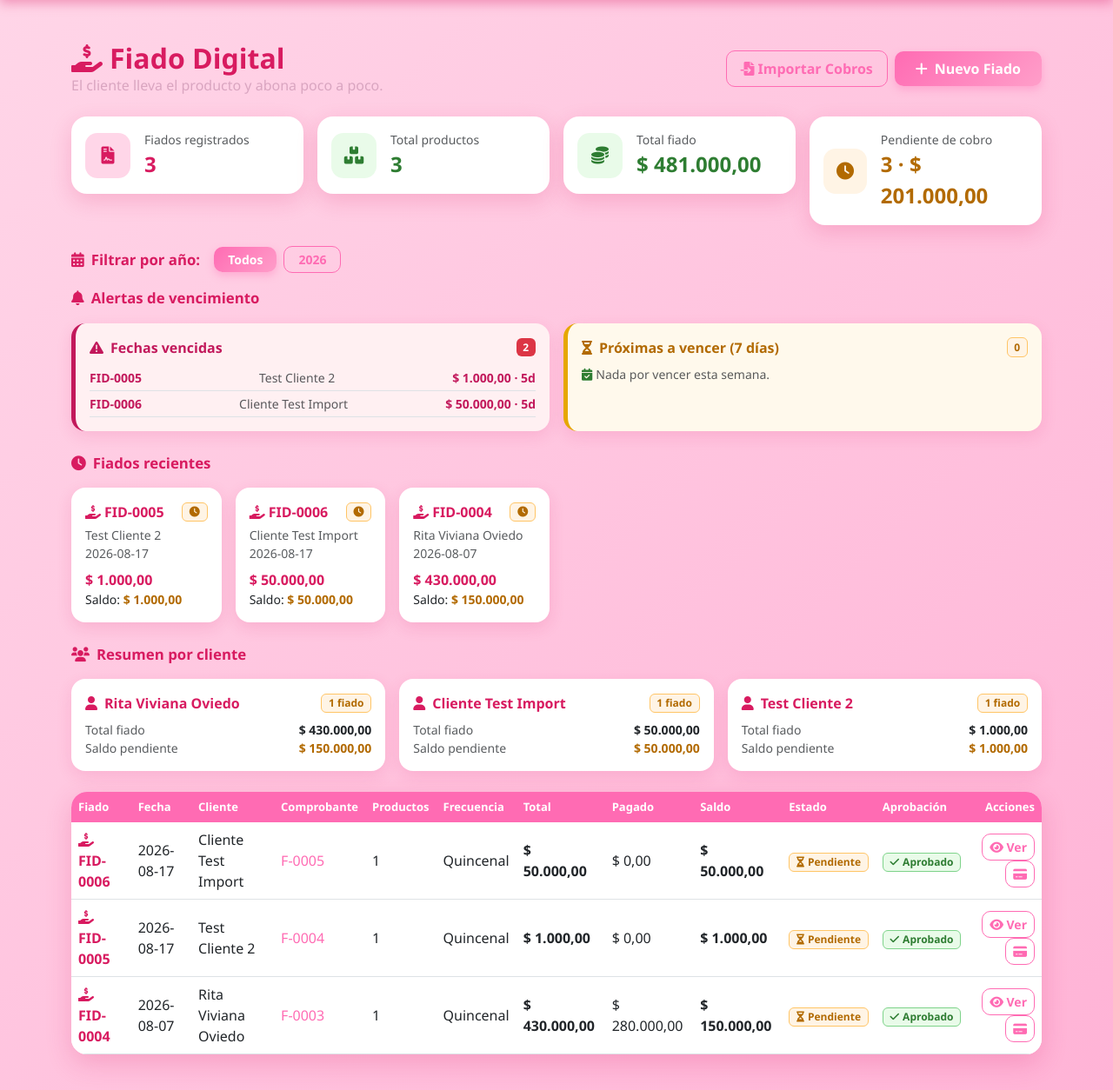
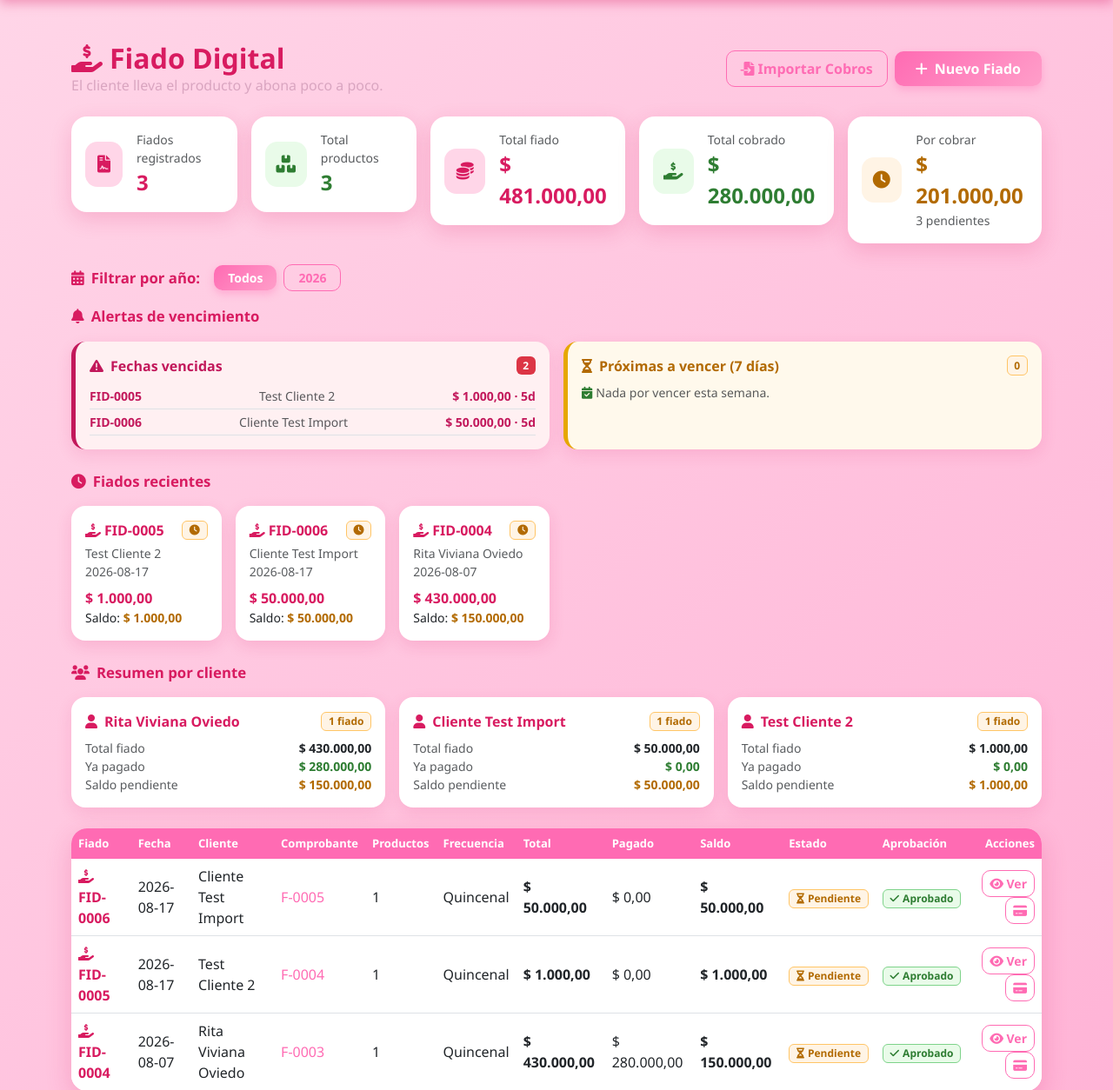
Before and after one commit to angielorenagiraldogarces5-lab/Variedades-angie, a Flask app: page /fiados in a window 1280 px wide. Shown: the part 51-1305 px from the top of the page at 87% size. Run offline with Flask 3, Linux system fonts and the light colour scheme; the visitor is signed in with stand-in values (Sample User, id 1); some libraries are stand-ins or nearby versions.

Commit message:
Feat fiados: cuentas automaticas de pagos y saldo - monto por cuota, barra de progreso, saldo restante por abono y total cobrado

```diff
--- a/routes/fiados.py
+++ b/routes/fiados.py
@@ -63,10 +63,11 @@ def _resumen_por_cliente(fiados):
         nombre = f.get("cliente", {}).get("nombre", "Sin nombre")
         r = resumen.setdefault(
             nombre,
-            {"nombre": nombre, "fiados": 0, "total": 0.0, "saldo": 0.0},
+            {"nombre": nombre, "fiados": 0, "total": 0.0, "pagado": 0.0, "saldo": 0.0},
         )
         r["fiados"] += 1
         r["total"] = round(r["total"] + float(f.get("total", 0)), 2)
+        r["pagado"] = round(r["pagado"] + float(f.get("total_pagado", 0)), 2)
         r["saldo"] = round(r["saldo"] + float(f.get("saldo_pendiente", 0)), 2)
     return sorted(resumen.values(), key=lambda r: r["saldo"], reverse=True)
 
@@ -250,6 +251,7 @@ def ver(numero):
         "fiado.html",
         fiado=fiado,
         factura=factura,
+        cuentas=fiados_store.resumen_cuentas(fiado),
         fecha_hoy=ahora().strftime("%Y-%m-%d"),
     )
 
@@ -282,6 +284,7 @@ def tarjeta(numero):
     return render_template(
         "tarjeta_cobro.html",
         fiado=fiado,
+        cuentas=fiados_store.resumen_cuentas(fiado),
         ciudad="Mendoza",
         dias_pago=dias_pago,
         fecha_hoy=ahora().strftime("%Y-%m-%d"),
@@ -400,7 +403,7 @@ def reestructurar(numero):
         flash("El pago inicial cubre toda la deuda. No hay nada que reestructurar.", "danger")
         return redirect(url_for("fiados.ver", numero=numero))
 
-    factura = facturas_store.load_fiados().get(fiado.get("factura_origen"))
+    factura = facturas_store.load_facturas().get(fiado.get("factura_origen"))
     if not factura:
         factura = {
             "numero": fiado.get("factura_origen", ""),
--- a/routes/fiados_store.py
+++ b/routes/fiados_store.py
@@ -27,7 +27,10 @@ def _guardar_json(path, datos):
 
 
 def load_fiados():
-    return _leer_json(DATA_FILE, {})
+    fiados = _leer_json(DATA_FILE, {})
+    for f in fiados.values():
+        _recalcular_totales(f)
+    return fiados
 
 
 def save_fiados(fiados):
@@ -71,12 +74,75 @@ def _generar_fechas_ruta(inicio, frecuencia):
 
 
 def _recalcular_totales(fiado):
+    total = round(float(fiado.get("total", 0)), 2)
     total_pagado = round(
         sum(float(a.get("monto", 0)) for a in fiado.get("abonos", [])), 2
     )
+    fiado["total"] = total
     fiado["total_pagado"] = total_pagado
-    fiado["saldo_pendiente"] = round(float(fiado.get("total", 0)) - total_pagado, 2)
+    fiado["saldo_pendiente"] = round(total - total_pagado, 2)
     fiado["estado"] = "Pagado" if fiado["saldo_pendiente"] <= 0 else "Pendiente"
+
+    fechas_ruta = fiado.get("fechas_ruta", [])
+    if fechas_ruta:
+        fiado["monto_cuota"] = round(total / len(fechas_ruta), 2)
+    elif "monto_cuota" not in fiado:
+        fiado["monto_cuota"] = total
+
+
+def _parsear_fecha_store(valor):
+    try:
+        return date.fromisoformat(valor or "")
+    except (TypeError, ValueError):
+        return None
+
+
+def resumen_cuentas(fiado):
+    """Calcula automáticamente las cuentas del fiado: pagado, saldo,
+    monto por cuota, cuotas cobradas/pendientes y próxima fecha de cobro."""
+    total = round(float(fiado.get("total", 0)), 2)
+    abonos = fiado.get("abonos", [])
+    total_pagado = round(sum(float(a.get("monto", 0)) for a in abonos), 2)
+    saldo = max(round(total - total_pagado, 2), 0.0)
+
+    fechas_ruta = fiado.get("fechas_ruta", [])
+    cuotas_total = len(fechas_ruta)
+    monto_cuota = round(total / cuotas_total, 2) if cuotas_total else total
+
+    cobradas = [fr for fr in fechas_ruta if fr.get("cobrado")]
+    pendientes = [fr for fr in fechas_ruta if not fr.get("cobrado")]
+
+    hoy = date.today()
+    proxima = None
+    for fr in pendientes:
+        fecha = _parsear_fecha_store(fr.get("fecha"))
+        if fecha and fecha >= hoy:
+            proxima = {
+                "fecha": fr.get("fecha"),
+                "dias": (fecha - hoy).days,
+                "vencida": False,
+            }
+            break
+    if proxima is None and pendientes:
+        fecha = _parsear_fecha_store(pendientes[0].get("fecha"))
+        proxima = {
+            "fecha": pendientes[0].get("fecha"),
+            "dias": (hoy - fecha).days if fecha else None,
+            "vencida": True,
+        }
+
+    return {
+        "total": total,
+        "cantidad_abonos": len(abonos),
+        "total_pagado": total_pagado,
+        "saldo_pendiente": saldo,
+        "porcentaje_pagado": min(round(total_pagado * 100 / total, 1), 100.0) if total > 0 else 100.0,
+        "monto_cuota": monto_cuota,
+        "cuotas_total": cuotas_total,
+        "cuotas_cobradas": len(cobradas),
+        "cuotas_pendientes": len(pendientes),
+        "proxima_cuota": proxima,
+    }
 
 
 def crear_fiado(fecha, factura, frecuencia, fecha_inicio, vendedor,
@@ -85,6 +151,7 @@ def crear_fiado(fecha, factura, frecuencia, fecha_inicio, vendedor,
     inicio = datetime.strptime(fecha_inicio, "%Y-%m-%d").date()
 
     fechas_ruta = _generar_fechas_ruta(inicio, frecuencia)
+    n_cuotas = len(fechas_ruta)
 
     fiado = {
         "numero": generar_numero(),
@@ -96,6 +163,7 @@ def crear_fiado(fecha, factura, frecuencia, fecha_inicio, vendedor,
         "frecuencia": frecuencia,
         "fecha_inicio": fecha_inicio,
         "fechas_ruta": fechas_ruta,
+        "monto_cuota": round(total / n_cuotas, 2) if n_cuotas else total,
         "abonos": [],
         "total_pagado": 0.0,
         "saldo_pendiente": total,
--- a/templates/fiados.html
+++ b/templates/fiados.html
@@ -69,6 +69,7 @@
 
         {% set total_fiados = fiados|length %}
         {% set total_monto = fiados.values()|sum(attribute='total') %}
+        {% set total_cobrado = fiados.values()|sum(attribute='total_pagado') %}
         {% set pendientes = fiados.values()|selectattr('estado', 'equalto', 'Pendiente')|list %}
         {% set monto_pendiente = pendientes|sum(attribute='saldo_pendiente') %}
         {% set total_productos_list = [] %}
@@ -80,7 +81,7 @@
         {% set total_productos = total_productos_list|sum %}
 
         <div class="row g-3 mb-4">
-            <div class="col-md-3">
+            <div class="col-6 col-md">
                 <div class="card stat-card p-3 d-flex flex-row align-items-center">
                     <div class="stat-icon me-3" style="background:#ffd6e8; color:#d81b60;"><i class="fas fa-file-contract"></i></div>
                     <div>
@@ -89,7 +90,7 @@
                     </div>
                 </div>
             </div>
-            <div class="col-md-3">
+            <div class="col-6 col-md">
                 <div class="card stat-card p-3 d-flex flex-row align-items-center">
                     <div class="stat-icon me-3" style="background:#e9fbe9; color:#2e7d32;"><i class="fas fa-boxes"></i></div>
                     <div>
@@ -98,21 +99,31 @@
                     </div>
                 </div>
             </div>
-            <div class="col-md-3">
+            <div class="col-6 col-md">
                 <div class="card stat-card p-3 d-flex flex-row align-items-center">
-                    <div class="stat-icon me-3" style="background:#e9fbe9; color:#2e7d32;"><i class="fas fa-coins"></i></div>
+                    <div class="stat-icon me-3" style="background:#ffd6e8; color:#d81b60;"><i class="fas fa-coins"></i></div>
                     <div>
                         <div class="text-muted small">Total fiado</div>
-                        <div class="fw-bold fs-4" style="color:#2e7d32;">{{ total_monto|money }}</div>
+                        <div class="fw-bold fs-4" style="color:#d81b60;">{{ total_monto|money }}</div>
                     </div>
                 </div>
             </div>
-            <div class="col-md-3">
+            <div class="col-6 col-md">
+                <div class="card stat-card p-3 d-flex flex-row align-items-center">
+                    <div class="stat-icon me-3" style="background:#e9fbe9; color:#2e7d32;"><i class="fas fa-hand-holding-usd"></i></div>
+                    <div>
+                        <div class="text-muted small">Total cobrado</div>
+                        <div class="fw-bold fs-4" style="color:#2e7d32;">{{ total_cobrado|money }}</div>
+                    </div>
+                </div>
+            </div>
+            <div class="col-6 col-md">
                 <div class="card stat-card p-3 d-flex flex-row align-items-center">
                     <div class="stat-icon me-3" style="background:#fff4e5; color:#b26a00;"><i class="fas fa-clock"></i></div>
                     <div>
-                        <div class="text-muted small">Pendiente de cobro</div>
-                        <div class="fw-bold fs-4" style="color:#b26a00;">{{ pendientes|length }} · {{ monto_pendiente|money }}</div>
+                        <div class="text-muted small">Por cobrar</div>
+                        <div class="fw-bold fs-4" style="color:#b26a00;">{{ monto_pendiente|money }}</div>
+                        <div class="small text-muted">{{ pendientes|length }} pendiente{{ 's' if pendientes|length != 1 }}</div>
                     </div>
                 </div>
             </div>
@@ -241,6 +252,10 @@
                         <b>{{ r.total|money }}</b>
                     </div>
                     <div class="d-flex justify-content-between small">
+                        <span class="text-muted">Ya pagado</span>
+                        <b style="color:#2e7d32;">{{ r.pagado|money }}</b>
+                    </div>
+                    <div class="d-flex justify-content-between small">
                         <span class="text-muted">Saldo pendiente</span>
                         <b style="color:#b26a00;">{{ r.saldo|money }}</b>
                     </div>
```
Also changed, not shown: templates/fiado.html (+50 -9 lines), templates/tarjeta_cobro.html (+11 -3 lines).
